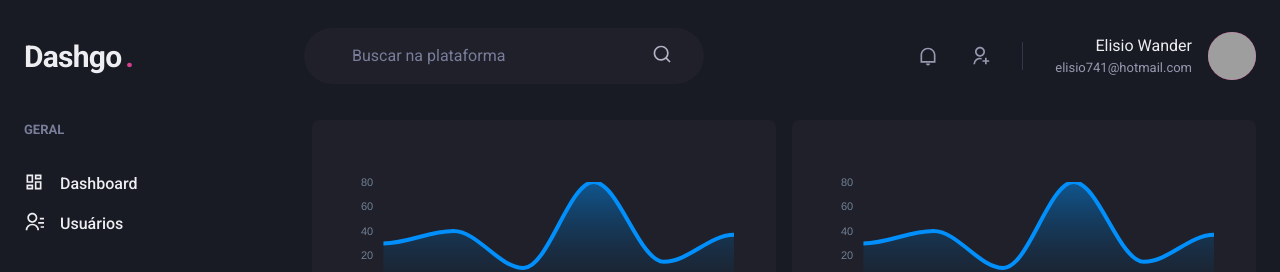
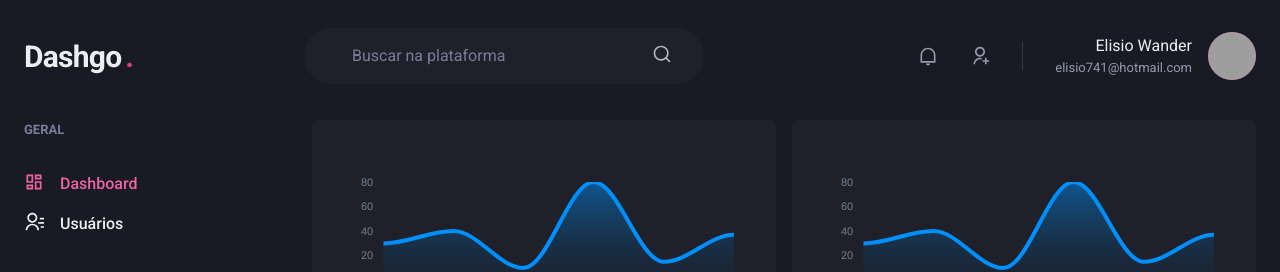
Before and after one commit to ElisioWander/dashgo-to-deploy, a Next.js app: page /dashboard in a window 1280 px wide. Shown: the top 272 px of the page. Built offline with nearby package versions, Linux system fonts and the light colour scheme; grey boxes are pictures that could not be loaded.

Commit message:
activeLink

```diff
--- /dev/null
+++ b/src/Components/ActiveLink.tsx
@@ -0,0 +1,32 @@
+import Link, { LinkProps } from "next/link";
+import { useRouter } from "next/router";
+import { cloneElement, ReactElement } from "react";
+
+interface ActiveLinkProps extends LinkProps {
+  children: ReactElement;
+  shouldMatchExactHref?: boolean;
+}
+
+export function ActiveLink({ children, shouldMatchExactHref = false, ...rest }: ActiveLinkProps) {
+  const { asPath } = useRouter()
+
+  let isActive = false
+
+  if(asPath == rest.href || asPath == rest.as) {
+    isActive = true
+  }
+
+  if(!shouldMatchExactHref &&
+    (asPath.startsWith(String(rest.href)) ||
+    asPath.startsWith(String(rest.as)))) {
+      isActive = true
+    }
+
+  return (
+    <Link {...rest} >
+      {cloneElement(children, {
+        color: isActive ? 'pink.400' : 'gray.50'
+      })}
+    </Link>
+  )
+}
--- a/src/Components/Sidebar/NavLink.tsx
+++ b/src/Components/Sidebar/NavLink.tsx
@@ -6,6 +6,7 @@
 } from "@chakra-ui/react";
 import Link from "next/link";
 import { ElementType } from "react";
+import { ActiveLink } from "../ActiveLink";
 
 interface NavLinkProps extends ChakraLinkProps {
   icon: ElementType;
@@ -15,13 +16,13 @@
 
 export function NavLink({ icon, children, href, ...rest }: NavLinkProps) {
   return (
-    <Link href={href} passHref >
+    <ActiveLink href={href} passHref >
       <ChakraLink display="flex" align="center" {...rest}>
         <Icon as={icon} fontSize="20" />
         <Text ml="4" fontWeight="medium">
           {children}
         </Text>
       </ChakraLink>
-    </Link>
+    </ActiveLink>
   );
 }
--- a/src/pages/index.tsx
+++ b/src/pages/index.tsx
@@ -1,4 +1,5 @@
 import { Button, Flex, Stack } from "@chakra-ui/react";
+import { FormEvent, useState } from "react";
 import { Input } from "../Components/Form/Input";
 
 export default function Home() {
@@ -16,7 +17,6 @@
         <Stack spacing="4">
           <Input name="email" type="email" label="E-mail" />
           <Input name="password" type="password" label="Senha" />
-
         </Stack>
 
         <Button type="submit" mt="6" colorScheme="pink" >
```
